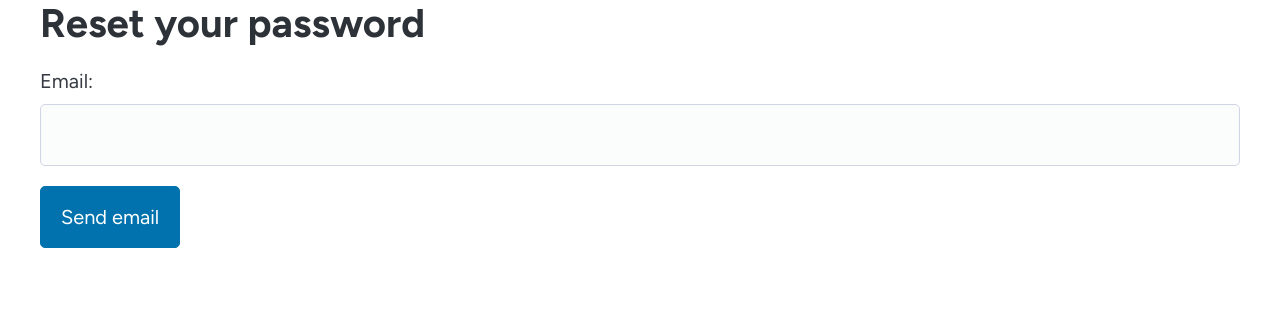
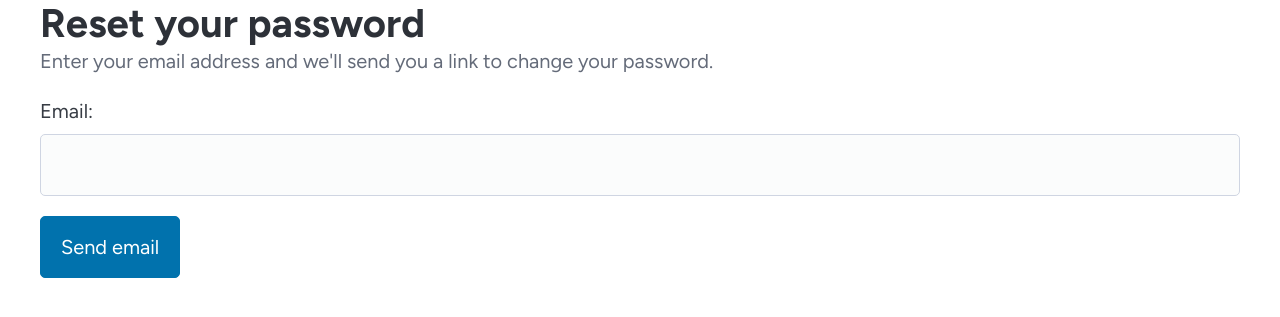
Before and after one commit to xtt28/onepage, a Django app: page /accounts/password_reset/ in a window 1280 px wide. Shown: the part 89-406 px from the top of the page. Run offline with Django 5.2, Linux system fonts and the light colour scheme; some libraries are stand-ins or nearby versions.

Commit message:
Add description to password reset page

```diff
--- a/onepage/templates/registration/password_reset_form.html
+++ b/onepage/templates/registration/password_reset_form.html
@@ -14,6 +14,9 @@
 
 <hgroup>
     <h1>Reset your password</h1>
+    <p>
+        Enter your email address and we'll send you a link to change your password.
+    </p>
 </hgroup>
 
 <form method="post">
```
